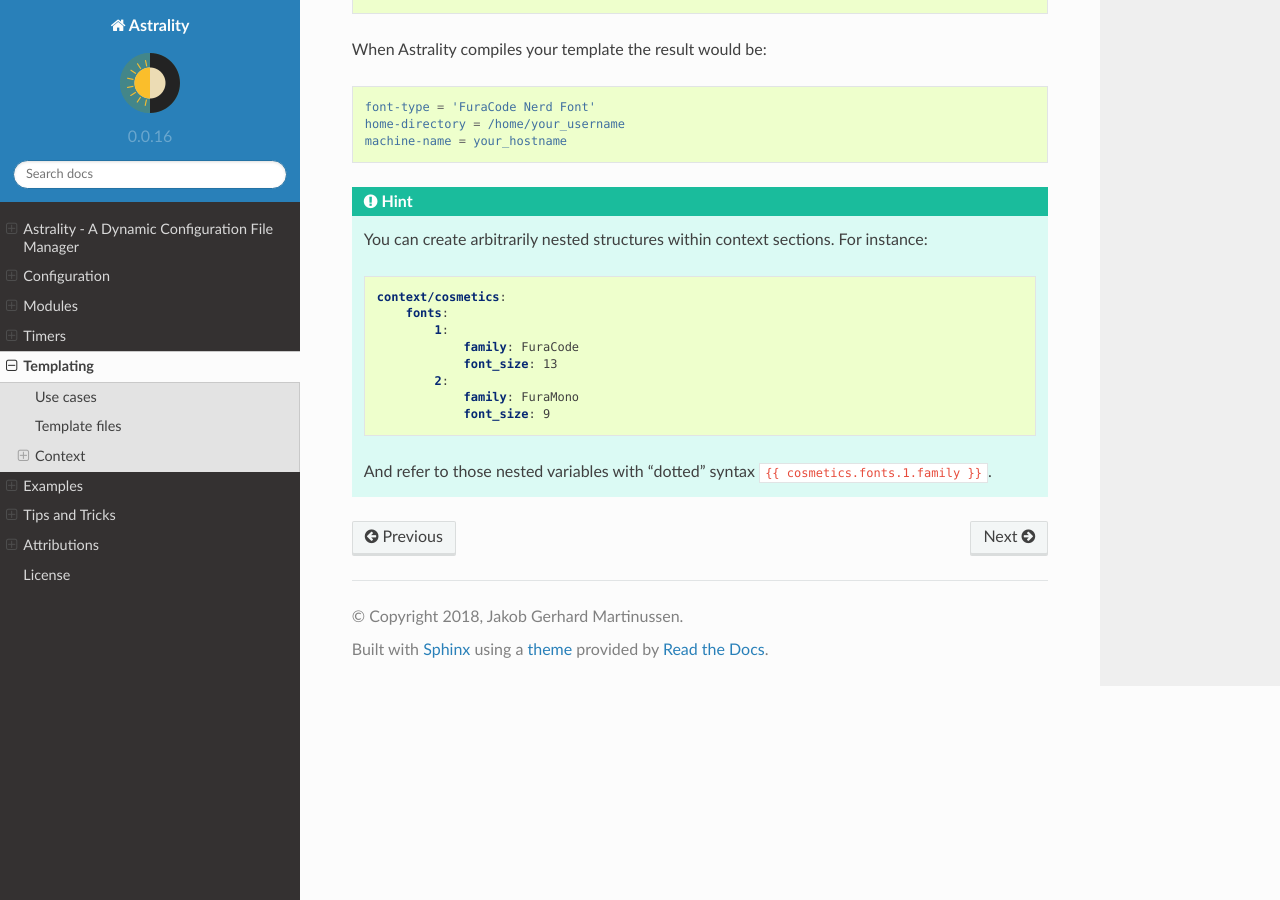
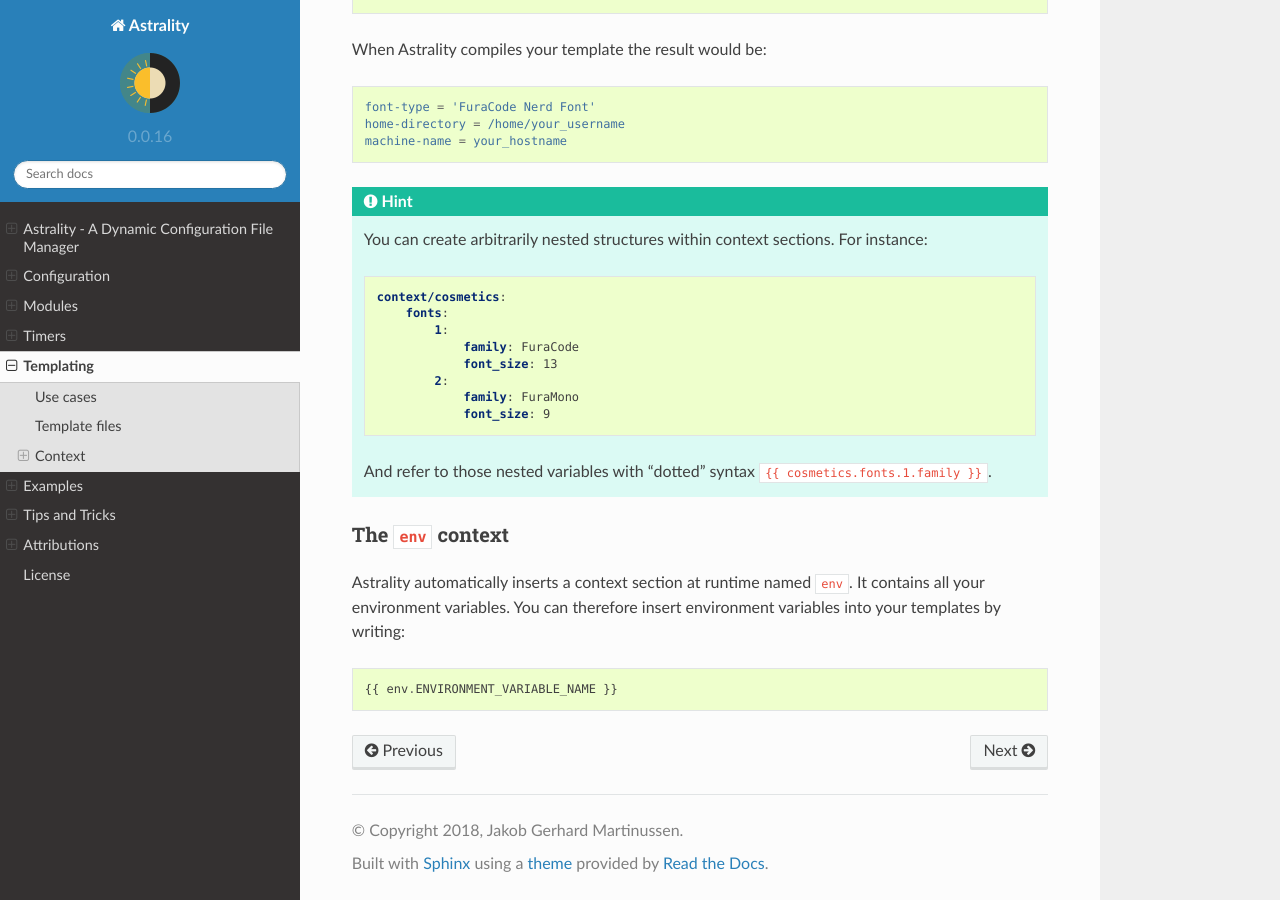
Before and after one commit to JakobGM/astrality, a Sphinx documentation site: the page built from docs/templating.rst, in a window 1280 px wide and 900 px high, scrolled down 1582 px. Built offline with Sphinx 7.4.7 and the Read the Docs theme 2.0.0, drawn with Linux system fonts in a browser that asks for light colours.

Commit message:
Document the env context

```diff
--- a/docs/templating.rst
+++ b/docs/templating.rst
@@ -91,3 +91,14 @@ When Astrality :ref:`compiles your template <_template_how_to_compile>` the resu
                     font_size: 9
 
     And refer to those nested variables with "dotted" syntax ``{{ cosmetics.fonts.1.family }}``.
+
+
+.. _env_context:
+
+The ``env`` context
+-------------------
+
+Astrality automatically inserts a context section at runtime named ``env``. It contains all your environment variables.
+You can therefore insert environment variables into your templates by writing::
+
+    {{ env.ENVIRONMENT_VARIABLE_NAME }}
```
